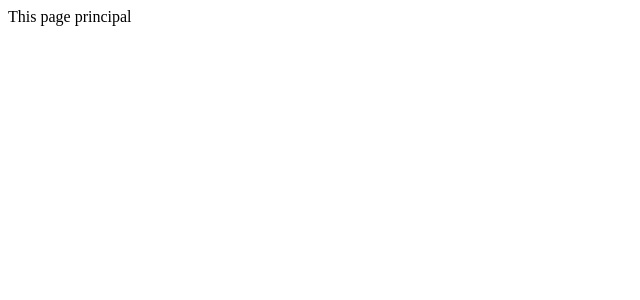
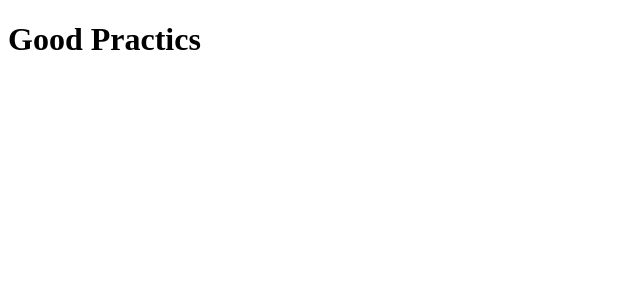
Before and after one commit to Rsibaja19/Taller_react, a React (Vite) app: page / in a window 1280 px wide. Shown: the top 300 px of the page, without its empty margins (0-640 px from the left). Built offline with nearby package versions, Linux system fonts and the light colour scheme.

Commit message:
feat: principal page

```diff
--- a/src/page/index.jsx
+++ b/src/page/index.jsx
@@ -1,9 +1,11 @@
-import React from 'react'
+import React from "react";
 
 const index = () => {
   return (
-    <div>This page principal</div>
-  )
-}
+    <div className="container-1440">
+      <h1>Good Practics</h1>
+    </div>
+  );
+};
 
-export default index
+export default index;
```
